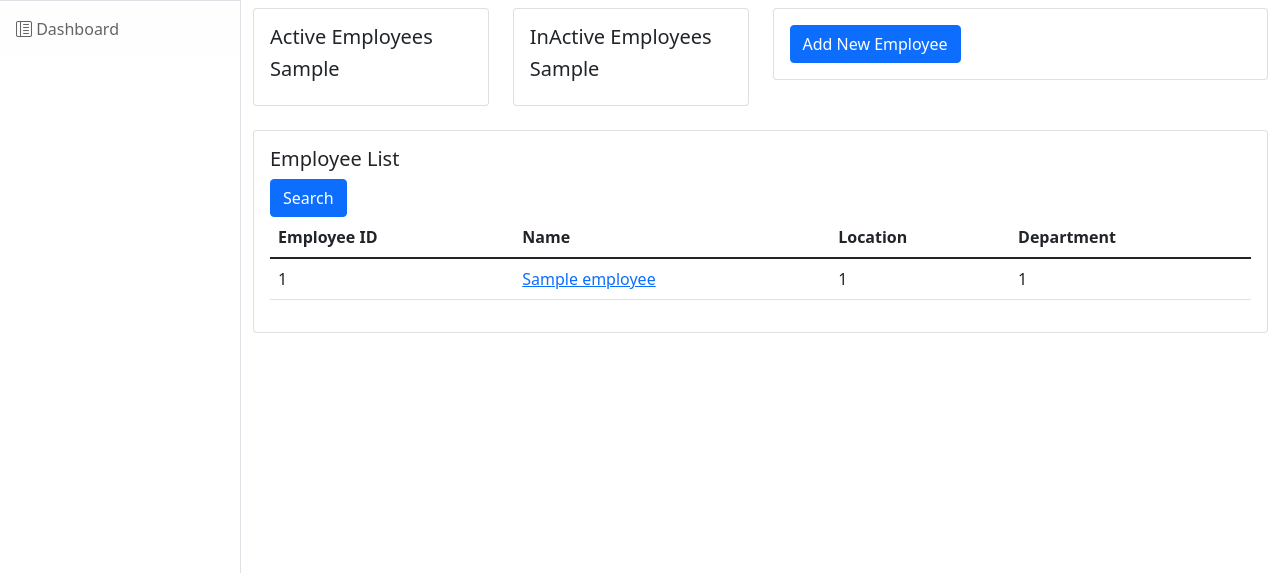
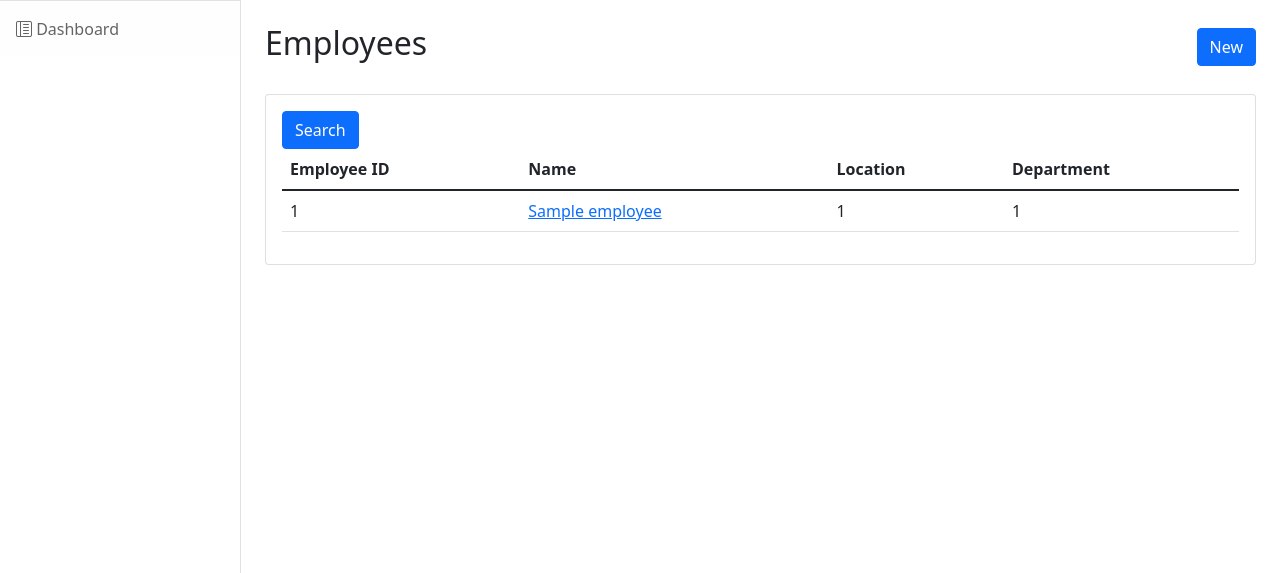
Before and after one commit to 9akashnp8/mini-ERP, a Django app: template hardware/templates/employees/dash_employees.html in a window 1280 px wide. Shown: the part 57-630 px from the top of the page. Run offline with Django 4.2, Linux system fonts and the light colour scheme; the template is opened without the code that fills it: most values are stand-ins (such as "Sample title", 1, 10 or a date in 2020); some libraries are stand-ins or nearby versions.

Commit message:
Modify employee dashboard to 1. reposition Title and New Employee button and 2. Remove employee statistics
The statistics cards will be added to the main dashboard

```diff
--- a/hardware/templates/employees/dash_employees.html
+++ b/hardware/templates/employees/dash_employees.html
@@ -2,43 +2,16 @@
 {% load crispy_forms_tags %}
 
 {% block content %}
-<div class="container-fluid">
-    <div class="row my-2">
-        <div class="col-md-6">
-            <div class="row">
-                <div class="col-sm-6">
-                  <div class="card">
-                    <div class="card-body">
-                      <h5 class="card-title">Active Employees</h5>
-                      <h5>{{active_emps}}</h5>
-                    </div>
-                  </div>
-                </div>
-                <div class="col-sm-6">
-                  <div class="card">
-                    <div class="card-body">
-                      <h5 class="card-title">InActive Employees</h5>
-                      <h5>{{inactive_emps}}</h5>
-                    </div>
-                  </div>
-                </div>
-              </div>
-            </div>
-        <div class="col-md-6">
-          <div class="card">
-            <div class="card-body">
-              <div class="card-text">
-                <a class="btn btn-primary" href="{% url 'employee_add' %}">Add New Employee</a>
-              </div>
-            </div>
-          </div>
-        </div>
+
+<div class="container px-4">
+  <!--Title with action buttons-->
+  <div class="py-4 d-flex justify-content-between align-items-center">
+    <h2 class="mr-auto">Employees</h2>
+    <a href="#" class="btn btn-primary">New</a>
   </div>
 
-    <div class="row my-4">
-        <div class="col">
+  <!--Employee List Table-->
   <div class="card card-body">
-                <h5 class="card-title">Employee List</h5>
       <form method="GET">
         {{myFilter.form}}
         <button class="btn btn-primary" type="submit">Search</button>
@@ -65,7 +38,5 @@
       </table>
 
   </div>
-        </div>
-    </div>
 </div
 {% endblock %}
```
Lines whose indentation alone changed are shown as unchanged.
